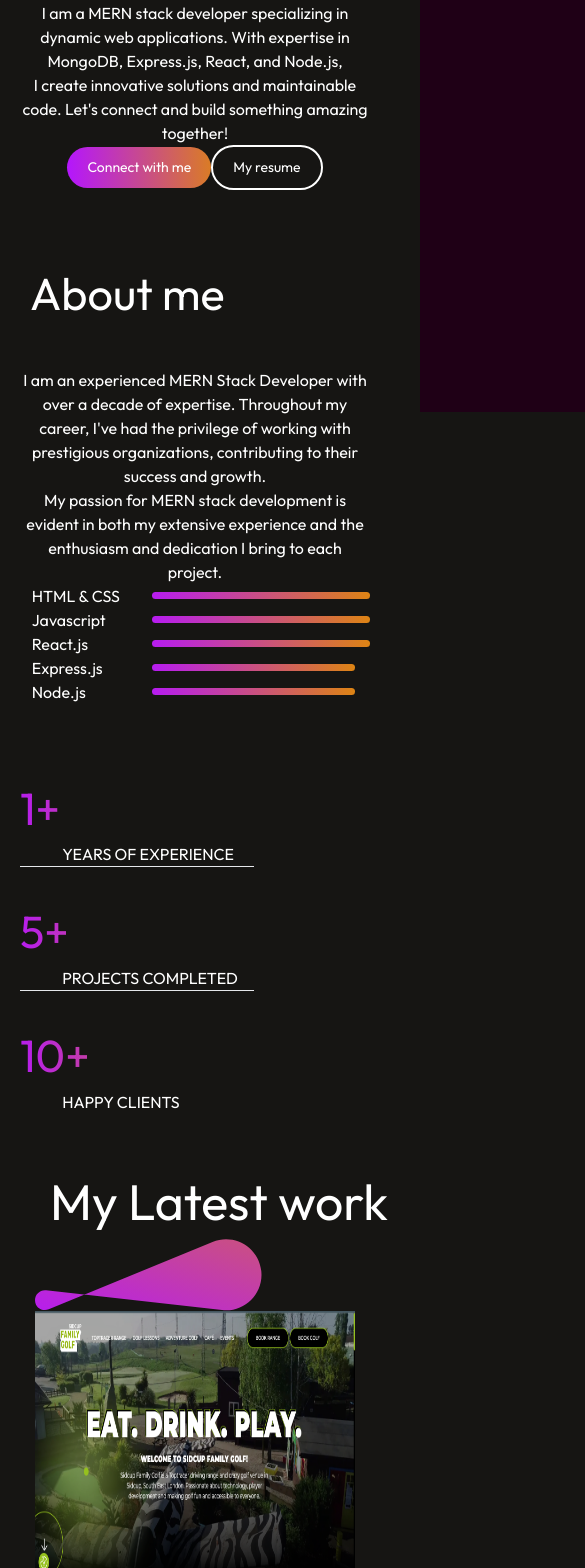
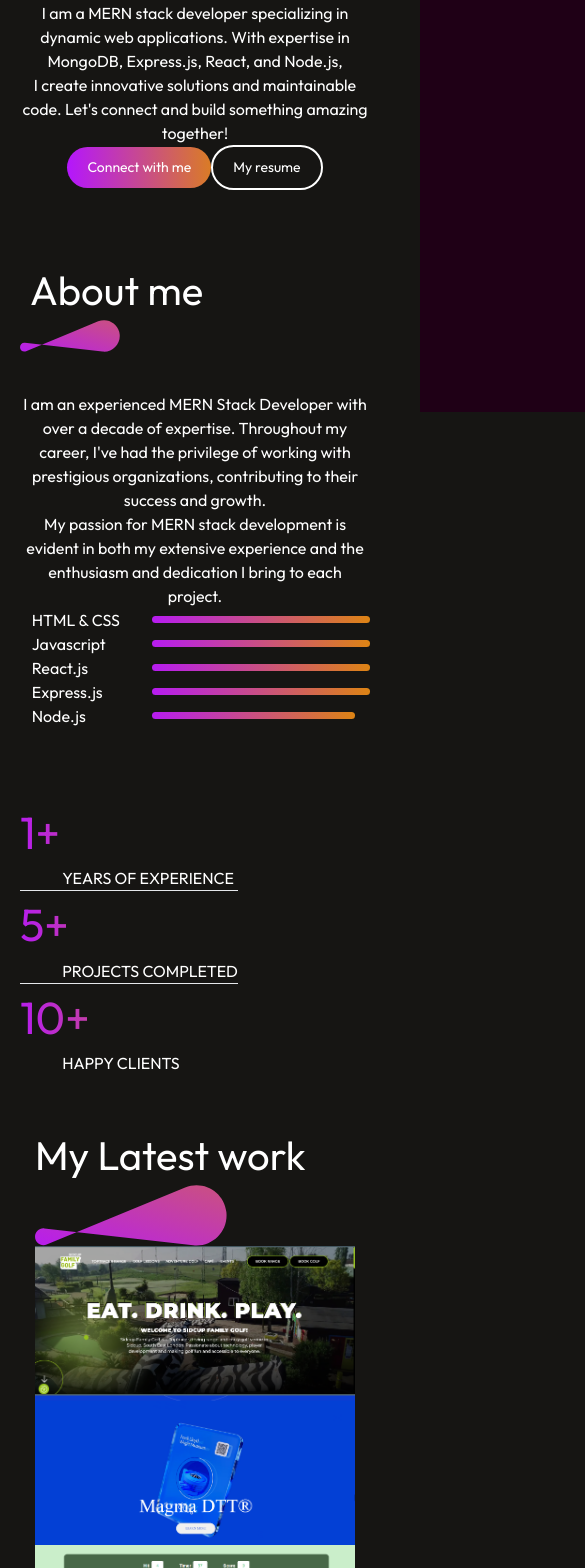
Before and after one commit to aliumair00/ali-umair-portfolio, a React (Vite) app: page / in a window 390 px wide. Shown: the part 432-2000 px from the top of the page, 585 px wide, since content can reach past the window. Built offline with nearby package versions, Linux system fonts and the light colour scheme.

Commit message:
again changes

```diff
--- a/src/Components/About/About.jsx
+++ b/src/Components/About/About.jsx
@@ -11,7 +11,7 @@ const About = () => {
         <img
   src={theme_pattern}
   alt=""
-  className="theme absolute top-7 right-0 z-[-2] sm:right-0 sm:top-0 md:right-0 md:top-5 lg:right-1 lg:top-8"
+  className=" absolute top-9 right-0 z-[-3] "
 />
       </div>
       <div className="about-sec flex gap-[55px]">
@@ -32,7 +32,7 @@ const About = () => {
               each project.
             </p>
           </div>
-          <div className="about-skills flex flex-col -mt-5 gap-[12px] pr-36">
+          <div className="about-skills flex flex-col -mt-5 gap-[12px] ">
             <div className="about-skill relative transition 0.3s hover:scale-[1.05] ">
               <p>HTML & CSS</p> <hr style={{ width: "80%" }} />
             </div>
@@ -43,7 +43,7 @@ const About = () => {
               <p>React.js</p> <hr style={{ width: "65%" }} />
             </div>
             <div className="about-skill relative transition 0.3s hover:scale-[1.05]  ">
-              <p>Express.js</p> <hr style={{ width: "60%" }} />
+              <p>Express.js</p> <hr style={{ width: "100%" }} />
             </div>
             <div className="about-skill relative  transition 0.3s hover:scale-[1.05]  ">
               <p>Node.js</p> <hr style={{ width: "60%" }} />
--- a/src/Components/About/about.css
+++ b/src/Components/About/about.css
@@ -52,13 +52,15 @@
         align-items: start;
       }
       .about-tittle h2{
-        font-size: 45px;
+        font-size: 40px;
         padding: 0;
         margin-left:10px;
       }
       .about-tittle img{
         width: 100px;
-        right: 0;
+        right: 0px;
+        top:22px;
+        z-index: -3;
       }
       .about-left {
         display: none;
@@ -80,7 +82,7 @@
         margin-left:3vw
       }
       .about-skills hr{
-        width:inherit
+        width:100%;
 
       }
       .about-skill {
@@ -91,13 +93,15 @@
 
       }
 
-      .about-achievement{
+      .about-achievements{
         margin-top: 8vw;
-        margin-right:4vw;
        justify-content: space-between;
+       align-items: start;
+       /* border:4px solid white */
       }
       .about-achievement p{
         margin-left:5vh;
         font-size:16px;
       }
+
     }
--- a/src/Components/Get-in-touch/Touch.jsx
+++ b/src/Components/Get-in-touch/Touch.jsx
@@ -67,7 +67,7 @@ const Touch = () => {
                 <input type="email" name='email'  className='p-4 mb-3 w-[40vw] rounded-md border-white w-80 mt-3 text-gray-300'  placeholder='Enter Your mail Here' />
                 <label htmlFor="" className=' textArea   text-gray-300  text-[15px] ' >Write your message here</label>
                 <textarea name="message"    className=' p-[25px]  w-[450px] rounded-[4px] border-white w-80 mt-3 text-gray-300'  placeholder='Enter Your Message' rows={8} ></textarea>
-                <button type='submit' className='contact-submit whitespace-nowrap md:ml-[11vh] ml-[5px] text-[17px] font-normal  mt-[5vh]  hover:scale-[1.06] duration-500 py-3 px-7 rounded-[50px]  '  >Submit here</button>
+                <button type='submit' className='contact-submit whitespace-nowrap  text-[17px] font-normal  mt-[5vh]  hover:scale-[1.06] duration-500 py-3 px-7 rounded-[50px]  '  >Submit here</button>
                </form>
             </div>
         </div>
@@ -85,7 +85,7 @@ const Touch = () => {
                 <button  className=' px-[35px] py-[15px] mb-5 bg-gradient-to-r from-[#DA7C25] to-[#B923E1] rounded-[30px] items-center hover:scale-[1.05] duration-300  text-[15px] ' >Subscribe</button>
                 </div>
             </div>
-            <div  className='footer  mb-[-10vh] ' >
+            <div  className='footer  ' >
                 <div className='border'  ></div>
                 <div className='ft-last flex item-center justify-between  ' >
                     <div  className='rights  mt-11 ' >
--- a/src/Components/Get-in-touch/touch.css
+++ b/src/Components/Get-in-touch/touch.css
@@ -42,12 +42,13 @@
 
     }
 
-    .link-right{
+    .link-right input{
         /* display: flex;
     flex-direction: column;
     align-items: start;
     justify-content: start;
     width: 100%; */
+    width: 300%;
     }
     .textArea{
         white-space: nowrap;
@@ -57,7 +58,7 @@
 
     }
     .lastPart{
-        aligin-item:center;
+        aligin-item:start;
         flex-direction: column;
         gap: 8px;
         margin-bottom:-32px ;
@@ -106,5 +107,8 @@
         font-size:13px;
         margin-top:-28px;
       }
+      .footer {
+        align-items: start;
+           }
 
-}
+        }
--- a/src/Components/Websites/Websites.jsx
+++ b/src/Components/Websites/Websites.jsx
@@ -8,26 +8,26 @@ const Websites = () => {
   return (
     <div id='work' className='mywork w-full flex justify-center relative'>
       <div className='mywork-tittle flex flex-col items-center'>
-        <div className='mb-20 mt-[5vh] relative  h-[12vw] w-[40vw] flex items-center justify-center '>
+        <div className=' mywork-tittle mb-20 mt-[5vh] relative  flex items-center justify-center  '>
           <h1 className=' mtittle text-6xl font-bold '>My Latest work</h1>
           <img
-            className='icon absolute  right-[4vw] z-[-2] '
+            className='icon absolute  right-[0vw] z-[-2] '
             src={theme_pattern}
             alt=""
           />
         </div>
-        <div className='project grid grid-cols-3 gap-2 md:gap-10'>
+        <div className='project grid grid-cols-3 lg:gap-[30px] md:gap-[25px] '>
           {mywork_data.map((work, index) => (
             <img
-              className='imgP h-32 w-40 md:h-72 md:w-80 rounded-[10px] object-center'
+              className=' h-32 w-40 md:h-72  rounded-[10px] object-center'
               key={index}
               src={work.w_img}
               alt=""
             />
           ))}
         </div>
-        <div className='showmore flex items-center gap-5 border-2 hover:gap-12 cursor-pointer duration-500 py-6 px-10 rounded-full mt-12'>
-          <p className='font-medium'>show more</p>
+        <div className='showMore flex items-center gap-5 border-2 hover:gap-12 cursor-pointer duration-300 py-6 px-10 rounded-full mt-12'>
+          <p className='font-medium '>show more</p>
           <img src={arrow_icon} alt="" />
         </div>
       </div>
--- a/src/Components/Websites/website.css
+++ b/src/Components/Websites/website.css
@@ -10,13 +10,13 @@
   grid-template-columns: repeat(auto-fill, minmax(250px, 1fr));
 }
 
-.imgP {
+.project img {
   transition: transform 0.3s, border 0.3s;
   height: 260px; /* Default height */
   width: 360px;  /* Default width */
 }
 
-.imgP:hover {
+.project img:hover {
   transform: scale(1.08);
   border: 4px solid #FF00FF;
 }
@@ -32,21 +32,41 @@
     margin: 50px 15px;
     align-items: start;
   }
-
+  .mywork{
+    /* border:4px solid white; */
+  }
   .mywork-tittle {
-    align-items: flex-start;
+    padding:0;
+    align-items: start;
   }
 
   .mywork-tittle h1 {
     white-space: nowrap;
-    font-size: 50px;
-    text-align: start;
-    margin-left: 15px;
-    border:4px white;
-    margin-right:30vw;
+    font-size: 40px;
+    display: flex;
+    aligin-item:start;
+    justify-content:start;
+    /* margin-left: 15px; */
+    /* margin-right:30vw; */
   }
 
   .mywork-tittle img {
-    right: -1vw; /* Adjust as needed */
+   /* Adjust as needed */
+    width: 60%;
+
   }
+  .project {
+    grid-template-columns: 1fr 1fr;
+    gap: 30px;
+  }
+  .project img{
+    height: 100%;
+    width: 100%;
+  }
+  .showMore{
+    /* border:4px solid white; */
+ white-space: nowrap;
+
+  }
+
 }
```
